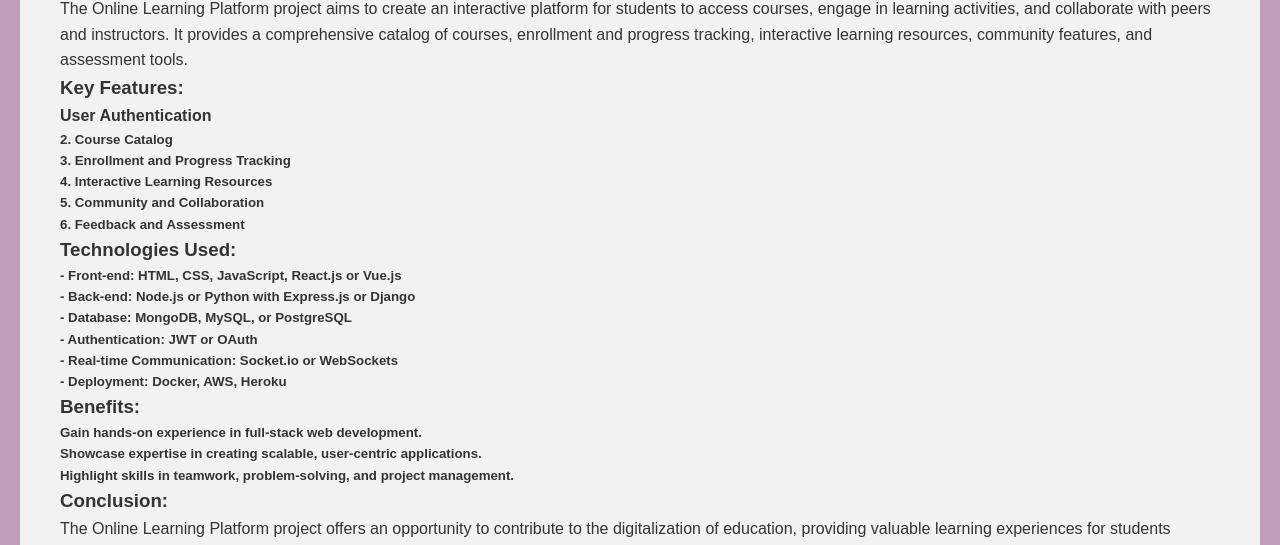
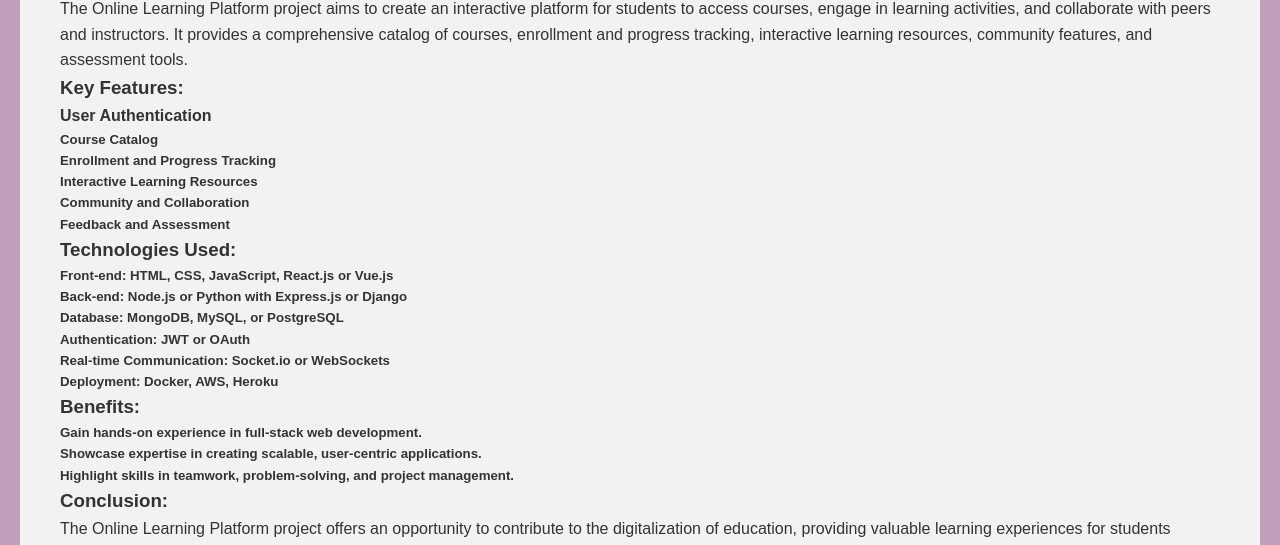
Before and after one commit to Ishanee-Adom/Portfolio, a plain HTML site: page index.html in a window 1280 px wide. Shown: the part 1095-1640 px from the top of the page. Drawn offline with Linux system fonts and the light colour scheme.

Commit message:
Update index.html

```diff
--- a/index.html
+++ b/index.html
@@ -51,20 +51,20 @@
             <p>
                 <h3>Key Features:</h3>
                <h4> User Authentication</h4>
-               <h5>2. Course Catalog</h5>
-               <h5>3. Enrollment and Progress Tracking</h5>
-               <h5> 4. Interactive Learning Resources</h5>
-               <h5>5. Community and Collaboration</h5>
-               <h5>6. Feedback and Assessment</h5>
+               <h5> Course Catalog</h5>
+               <h5> Enrollment and Progress Tracking</h5>
+               <h5> Interactive Learning Resources</h5>
+               <h5> Community and Collaboration</h5>
+               <h5> Feedback and Assessment</h5>
             </p>
             <p>
                  <h3>Technologies Used:</h3>
-                 <h5> - Front-end: HTML, CSS, JavaScript, React.js or Vue.js</h5>
-                 <h5> - Back-end: Node.js or Python with Express.js or Django</h5>
-                 <h5>- Database: MongoDB, MySQL, or PostgreSQL</h5>
-                 <h5>- Authentication: JWT or OAuth</h5>
-                 <h5>- Real-time Communication: Socket.io or WebSockets</h5>
-                 <h5> - Deployment: Docker, AWS, Heroku</h5>
+                 <h5> Front-end: HTML, CSS, JavaScript, React.js or Vue.js</h5>
+                 <h5> Back-end: Node.js or Python with Express.js or Django</h5>
+                 <h5> Database: MongoDB, MySQL, or PostgreSQL</h5>
+                 <h5> Authentication: JWT or OAuth</h5>
+                 <h5> Real-time Communication: Socket.io or WebSockets</h5>
+                 <h5>  Deployment: Docker, AWS, Heroku</h5>
             </p>
             <p>
                 <h3>Benefits:</h3>
```
